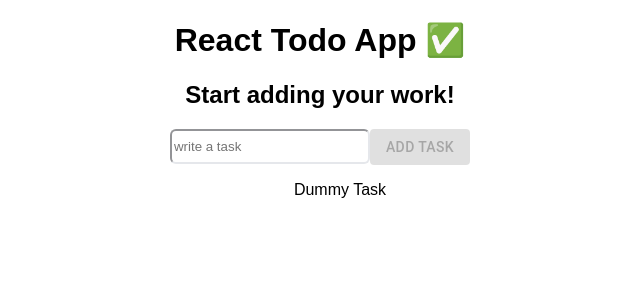
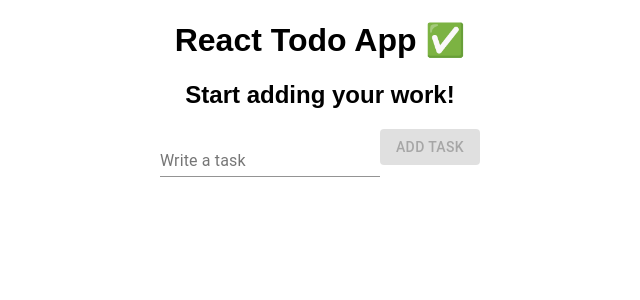
Before and after one commit to abahad7921/ReactJS-ToDo-App, a React (Create React App) app: page / in a window 1280 px wide. Shown: the top 300 px of the page, without its empty margins (320-960 px from the left). Built offline with nearby package versions, Linux system fonts and the light colour scheme.

Commit message:
style: used material ui input bar

```diff
--- a/src/App.js
+++ b/src/App.js
@@ -1,9 +1,9 @@
 import "./styles.css";
 import React, { useState } from "react";
-import { Button } from "@material-ui/core";
+import { Button, FormControl, InputLabel, Input } from "@material-ui/core";
 
 export default function App() {
-  const [todos, setTodos] = useState(["Dummy Task"]);
+  const [todos, setTodos] = useState([""]);
   const [input, setInput] = useState("");
 
   // const addTodo = (event) => {
@@ -22,7 +22,7 @@ export default function App() {
       <h1>React Todo App ✅</h1>
       <h2>Start adding your work!</h2>
       <form>
-        <input
+        {/* <input
           style={{
             height: "1.8rem",
             width: "12rem",
@@ -32,7 +32,16 @@ export default function App() {
           placeholder="write a task"
           onChange={(event) => setInput(event.target.value)}
           value={input}
-        />
+        /> */}
+        {/*formControl is basically input alernative from material ui*/}
+        <FormControl>
+          <InputLabel>Write a task</InputLabel>
+          <Input
+            placeholder="write a task"
+            onChange={(event) => setInput(event.target.value)}
+            value={input}
+          ></Input>
+        </FormControl>
 
         <Button
           disabled={!input}
@@ -44,6 +53,7 @@ export default function App() {
           Add Task
         </Button>
       </form>
+
       <ul>
         {todos.map(function (todo) {
           return <li style={{ listStyle: "none" }}>{todo}</li>;
```
